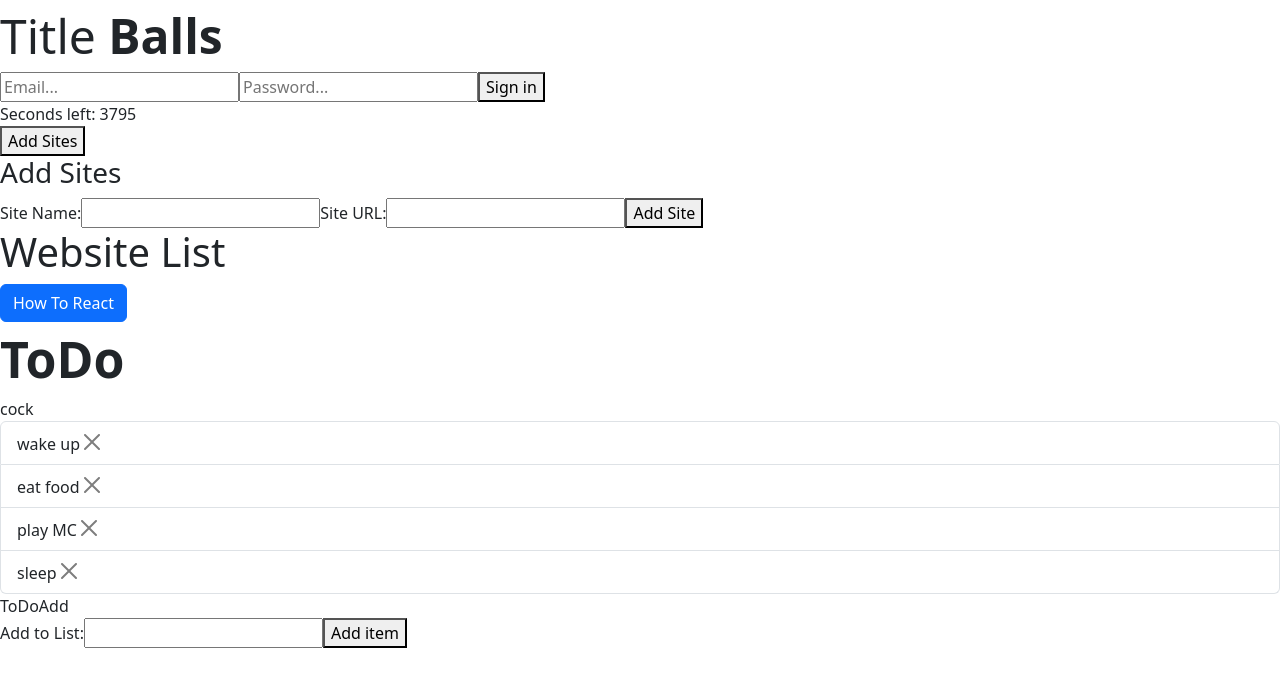
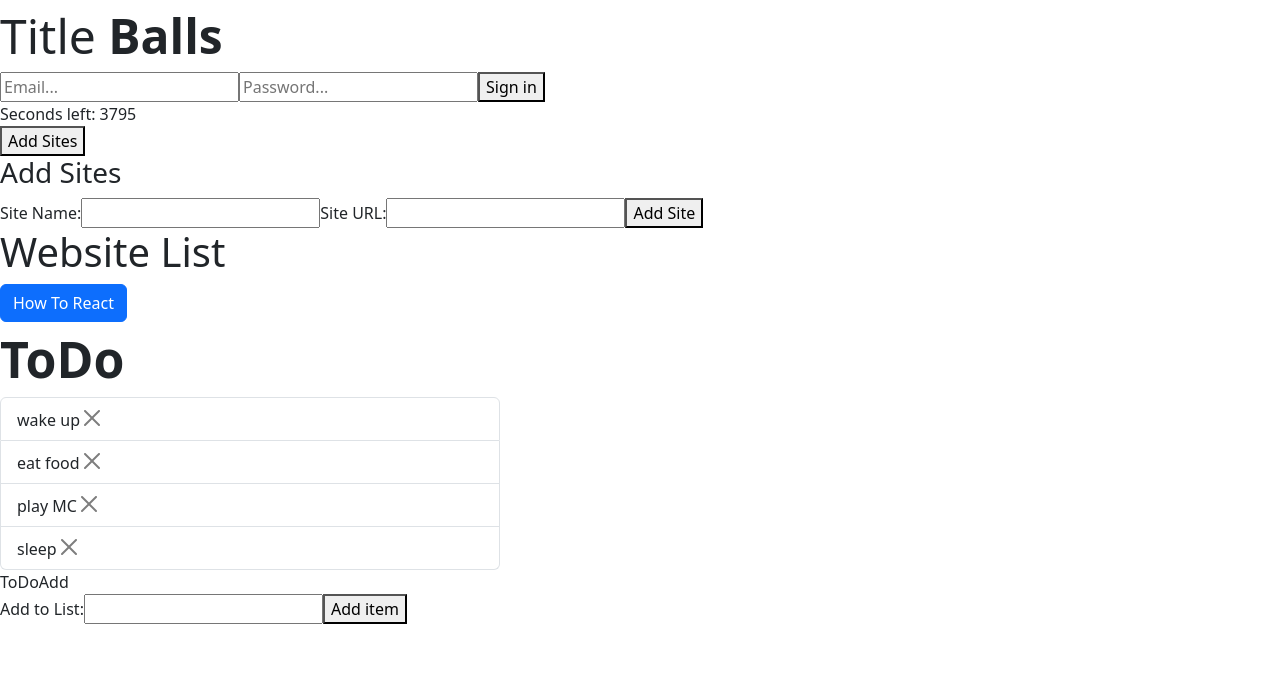
Before and after one commit to ShadowShark99/React-based-workspace, a React (Vite) app: page / in a window 1280 px wide. Shown: the top 686 px of the page. Built offline with nearby package versions, Linux system fonts and the light colour scheme.

Commit message:
Fix size of ToDoList Width

```diff
--- /dev/null
+++ b/src/components/ToDoShow.css
@@ -0,0 +1,3 @@
+.tdListDiv{
+  width: 500px;
+}
--- a/src/components/ToDoShow.tsx
+++ b/src/components/ToDoShow.tsx
@@ -1,3 +1,5 @@
+import "./ToDoShow.css"
+
 interface Props{
   tdList: string[];
   setList?: any;
@@ -6,15 +8,14 @@ interface Props{
 
 const ToDoShow = ({tdList,setList}: Props) => {
   return (
-    <>
-    <div>cock</div>
+    <div className="tdListDiv">
     <ul className="list-group">
       {tdList.map((tdItem,index) => (<li className="list-group-item" key={index}>
         {tdItem}
         <button className="btn-close" onClick={()=>setList(tdList.filter((_,i)=>i !== index ))}></button>
       </li>))}
     </ul>
-    </>
+    </div>
   )
 }
 
```
